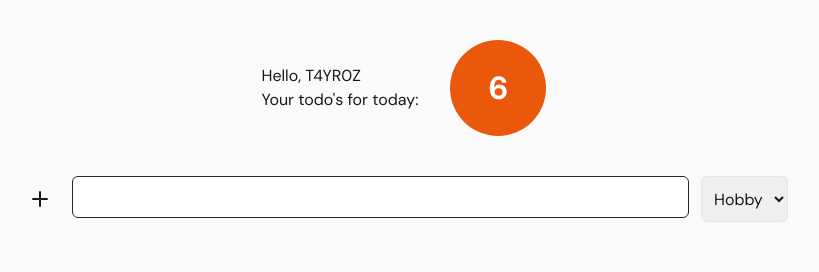
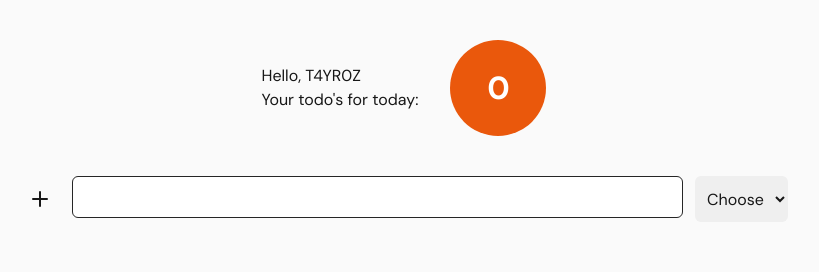
Before and after one commit to DeryckeTayron/todo-24, a React (Vite) app: page / in a window 1280 px wide. Shown: the top 272 px of the page, without its empty margins (236-1055 px from the left). Built offline with nearby package versions, Linux system fonts and the light colour scheme.

Commit message:
feat: v1.0.0 basic functionality

```diff
--- a/package.json
+++ b/package.json
@@ -1,7 +1,7 @@
 {
   "name": "todo-24",
   "private": true,
-  "version": "0.0.0",
+  "version": "1.0.0",
   "type": "module",
   "scripts": {
     "dev": "vite",
@@ -13,6 +13,7 @@
     "lucide-react": "^0.341.0",
     "react": "^18.2.0",
     "react-dom": "^18.2.0",
+    "uid": "^2.0.2",
     "vite-plugin-webfont-dl": "^3.9.1"
   },
   "devDependencies": {
--- a/src/components/AppHeader.tsx
+++ b/src/components/AppHeader.tsx
@@ -1,7 +1,7 @@
 // Hello, {user}!
 // There are ... todos
 
-export const AppHeader = () => {
+export const AppHeader = ({ todoCount }: { todoCount: number }) => {
   return (
     <>
       <header className="flex justify-center items-center mt-10 mb-10">
@@ -11,7 +11,7 @@ export const AppHeader = () => {
         </div>
         <div className="flex items-center justify-center w-24 h-24 bg-orange-600 rounded-full ml-4">
           <span className="text-white font-bold" style={{ fontSize: '2rem' }}>
-            6
+            {todoCount}
           </span>
         </div>
       </header>
--- a/src/screens/TodoOverview.tsx
+++ b/src/screens/TodoOverview.tsx
@@ -1,76 +1,112 @@
-import { useState, useEffect } from 'react'
-import { ChevronDown, Plus } from 'lucide-react'
+import { useState } from 'react'
+import { Plus } from 'lucide-react'
+import { uid } from 'uid'
 
 import { AppHeader } from '../components/AppHeader'
 import { AppFooter } from '../components/AppFooter'
 import { Todo } from '../models/Todo'
 
-//Todo 1: als er niets ingevuld is, mag de todo niet toegevoegd worden
-//Todo 2: een geldige todo krijgt een unieke id (met de npm uid package)
-//Todo 3: je kan ook een categorie kiezen voor je todo deze wordt ook getoond in de lijst
-//Todo 4: je kan een todo verwijderen
-
 export const TodoOverview = () => {
   const [todos, setTodos] = useState<Todo[]>([])
+  const [checkboxClicked, setCheckboxClicked] = useState<boolean>(false)
 
   const [newTodo, setNewTodo] = useState<Todo>({
     task: '',
-    category: '',
+    category: 'choose',
     isCompleted: false,
   })
 
   const addNewTodo = (event: React.FormEvent<HTMLFormElement>) => {
-    event.preventDefault() //stop posting naar zelfde pagina
-    setTodos([...todos, newTodo]) //combineer de huidige todos met de nieuwe todo
+    event.preventDefault()
+
+    if (newTodo.task === '' || newTodo.category === 'choose') return
+
+    const currentNewTodo = { ...newTodo, id: uid() }
+    setTodos([...todos, currentNewTodo])
+    setNewTodo({
+      task: '',
+      category: 'choose',
+      isCompleted: false,
+    })
   }
 
-  useEffect(() => {
-    console.log({ newTodo }, newTodo)
-  })
+  const handleCheckboxClick = (id: string) => {
+    const updatedTodos = todos.map(todo =>
+      todo.id === id ? { ...todo, isCompleted: !todo.isCompleted } : todo,
+    )
+    setTodos(updatedTodos)
+  }
 
   return (
     <div className="max-w-screen-md mx-auto">
-      <AppHeader />
+      <AppHeader todoCount={todos.length} />
       <div className="flex-1">
         <form className="flex gap-3" onSubmit={addNewTodo}>
           <button className="hover:bg-orange-600 h-auto rounded-full p-2 ">
             <Plus />
             <span className="sr-only">Add todo</span>
           </button>
-
           <input
             className="block w-full border border-neutral-800 rounded-md p-2 focus:outline-none dark:bg-gray-800 focus:ring-2 focus:ring-orange-600 focus:border-transparent mb-1"
             type="text"
             name="new-todo"
             id="new-todo"
             value={newTodo.task}
-            onInput={(event: React.FormEvent<HTMLInputElement>) => {
-              setNewTodo({ ...newTodo, task: event.currentTarget.value })
-            }}
+            onChange={(event: React.ChangeEvent<HTMLInputElement>) =>
+              setNewTodo({ ...newTodo, task: event.target.value })
+            }
           />
           <select
-            className="border border-neutral-200 dark:border-neutral-700 rounded-md p-2 outline-none focus:ring-2 focus:ring-orange-600 focus:border-transparent dark:bg-gray-800 text-neutral dark:text-white"
+            className=" border-neutral-200 dark:border-neutral-700 rounded-md p-2 outline-none focus:ring-2 focus:ring-orange-600 focus:border-transparent dark:bg-gray-800 text-neutral dark:text-white"
             name="category"
             id="category"
-            defaultValue={'choose'}
+            value={newTodo.category}
+            onChange={(event: React.ChangeEvent<HTMLSelectElement>) =>
+              setNewTodo({ ...newTodo, category: event.target.value })
+            }
           >
-            <option value="hobby">Hobby</option>
-            <option value="work">Work</option>
+            <option hidden value="choose">
+              Choose
+            </option>
+            <option className="hobby" value="hobby">
+              Hobby
+            </option>
+            <option className="work" value="work">
+              Work
+            </option>
           </select>
         </form>
-
-        {todos.map((todo: Todo) => (
-          <div className="flex w-full">
+        {todos.map(todo => (
+          <div
+            key={todo.id}
+            className="flex w-full justify-center items-center"
+          >
             <ul className="w-full">
-              <li className="flex justify-between mt-5">
-                <input type="checkbox" id={todo.id} />
-                <label htmlFor={todo.id}>{todo.task}</label>
+              <li className="flex justify-between mt-10">
+                <input
+                  type="checkbox"
+                  id={todo.id}
+                  checked={todo.isCompleted}
+                  onChange={() => handleCheckboxClick(todo.id)} // Pass the todo ID as checkbox ID
+                  onMouseEnter={() => setCheckboxClicked(true)}
+                  onMouseLeave={() => setCheckboxClicked(false)}
+                  className={`rounded-full appearance-none border-2 w-8 h-8 ml-1 border-white cursor-pointer transition-colors duration-300 ${
+                    checkboxClicked
+                      ? 'hover:bg-orange-600 hover:border-orange-600'
+                      : ''
+                  }`}
+                />
+                <label className="text-right" htmlFor={todo.id}>
+                  <div>
+                    {todo.task}
+                    <p>{todo.category}</p>
+                  </div>
+                </label>
               </li>
             </ul>
           </div>
         ))}
       </div>
-
       <AppFooter />
     </div>
   )
```
Also changed, not shown: src/assets/tailwind.css (line endings or trailing spaces), 1 other file (tests, documents, lock files or other folders).
